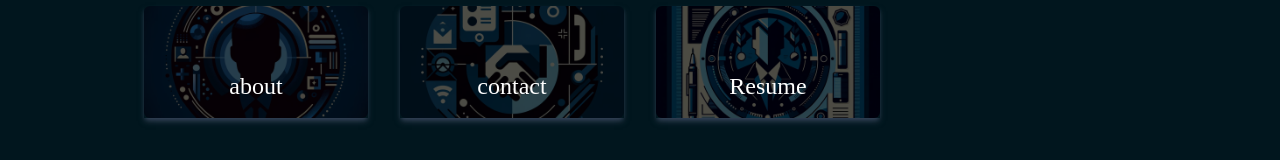
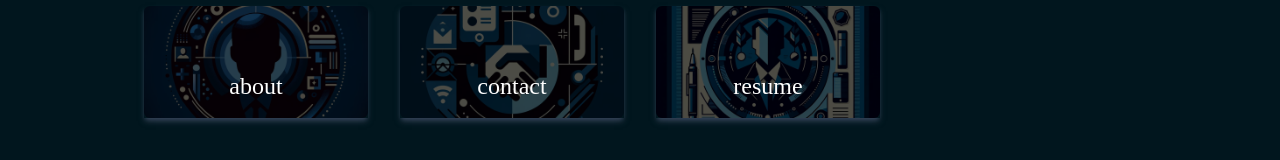
Before and after one commit to in-th3-l00p/intheloop, a Next.js app: page / in a window 1280 px wide. Shown: the part 1334-1494 px from the top of the page. Built offline with nearby package versions, Linux system fonts and the light colour scheme; a web font is replaced by a local one.

Commit message:
lowercase resume on home page

```diff
--- a/src/app/page.tsx
+++ b/src/app/page.tsx
@@ -132,7 +132,7 @@ export default function Home() {
                     {/*/>*/}
 
                     <BrowseItem
-                        caption="Resume"
+                        caption="resume"
                         imageSrc="/home/browse/cv.png"
                         imageAlt="resume"
                         redirectTo="/Resume.pdf"
```
